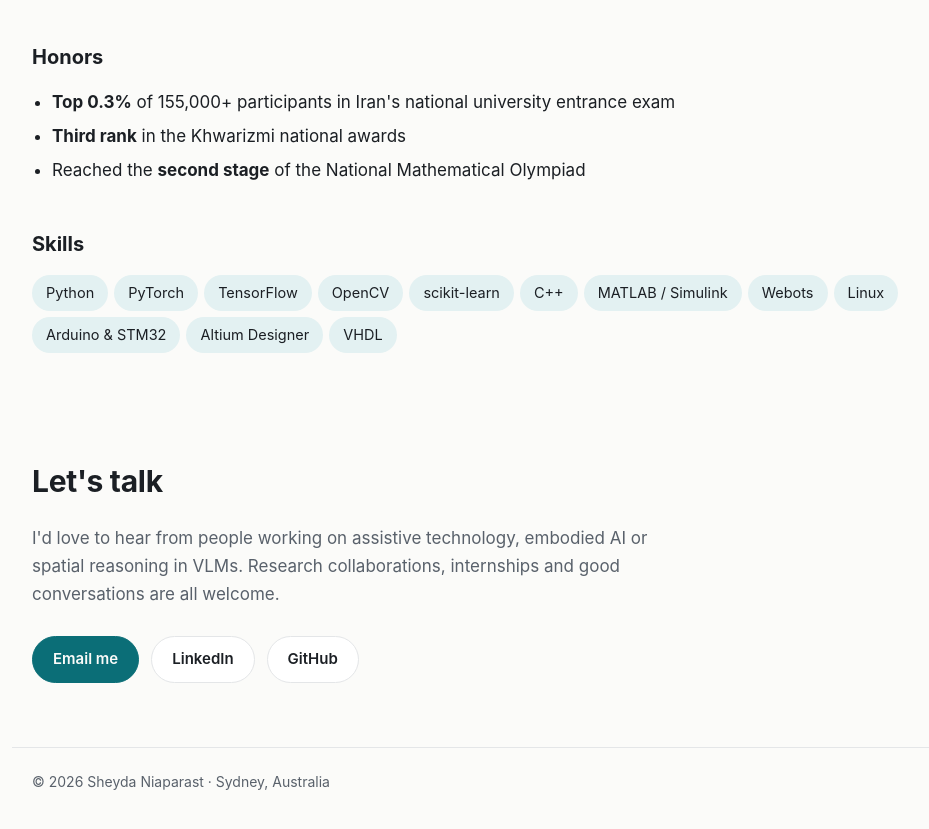
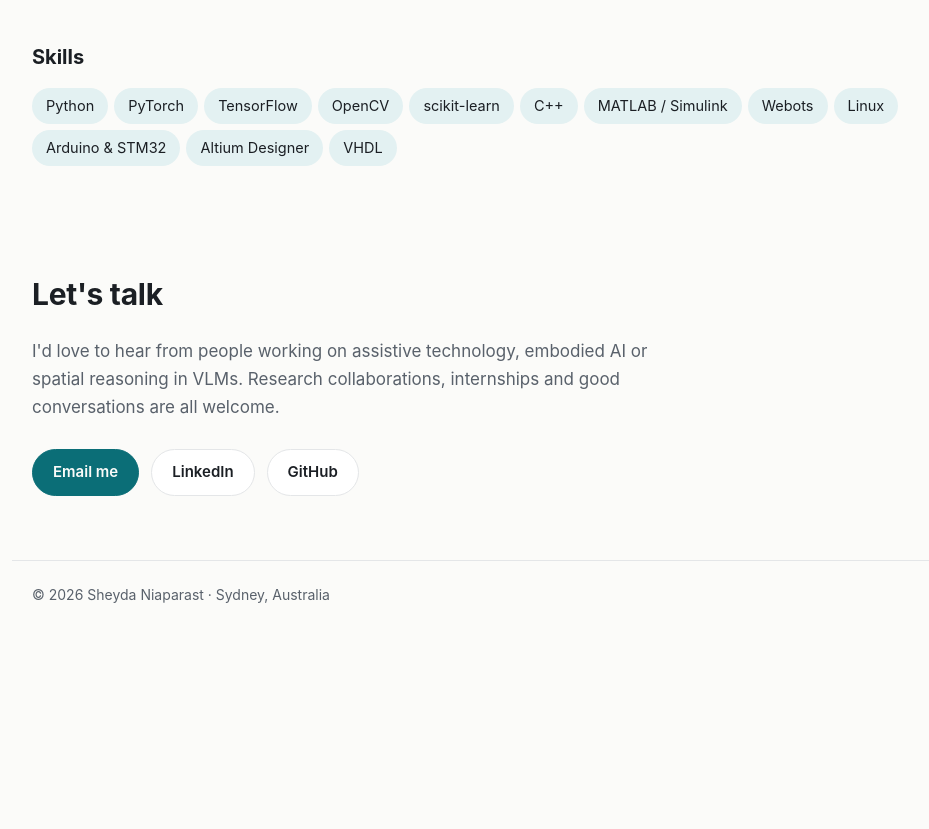
Before and after one commit to sheyda-nprst/sheyda-nprst.github.io, a plain HTML site: page index.html in a window 1280 px wide. Shown: the part 2857-3686 px from the top of the page, without its empty margins (108-1037 px from the left). After the commit the page ends 3517 px from the top, so only its background shows below. Drawn offline with Linux system fonts and the light colour scheme.

Commit message:
Remove honors section
Co-Authored-By: Claude Opus 5.5 <noreply@anthropic.com>

```diff
--- a/index.html
+++ b/index.html
@@ -159,13 +159,6 @@
         </li>
       </ol>
 
-      <h3 class="sub">Honors</h3>
-      <ul class="honors">
-        <li><strong>Top 0.3%</strong> of 155,000+ participants in Iran's national university entrance exam</li>
-        <li><strong>Third rank</strong> in the Khwarizmi national awards</li>
-        <li>Reached the <strong>second stage</strong> of the National Mathematical Olympiad</li>
-      </ul>
-
       <h3 class="sub">Skills</h3>
       <ul class="tags big" aria-label="Skills">
         <li>Python</li><li>PyTorch</li><li>TensorFlow</li><li>OpenCV</li><li>scikit-learn</li><li>C++</li><li>MATLAB / Simulink</li><li>Webots</li><li>Linux</li><li>Arduino &amp; STM32</li><li>Altium Designer</li><li>VHDL</li>
--- a/style.css
+++ b/style.css
@@ -106,9 +106,6 @@ p { margin: 0 0 1em; }
 .timeline p:last-child { margin-bottom: 0; }
 .timeline li > p:not(.when):not(.where) { color: var(--muted); max-width: 70ch; }
 
-.honors { padding-left: 20px; margin: 0; }
-.honors li { margin: 6px 0; }
-
 .contact { padding-bottom: 64px; }
 .contact p { max-width: 62ch; color: var(--muted); }
 
```
